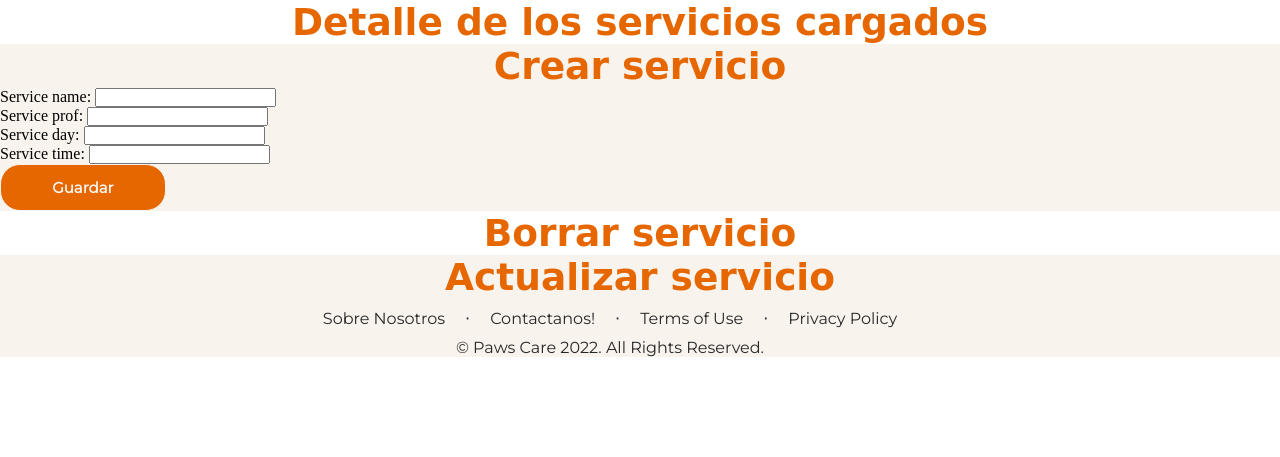
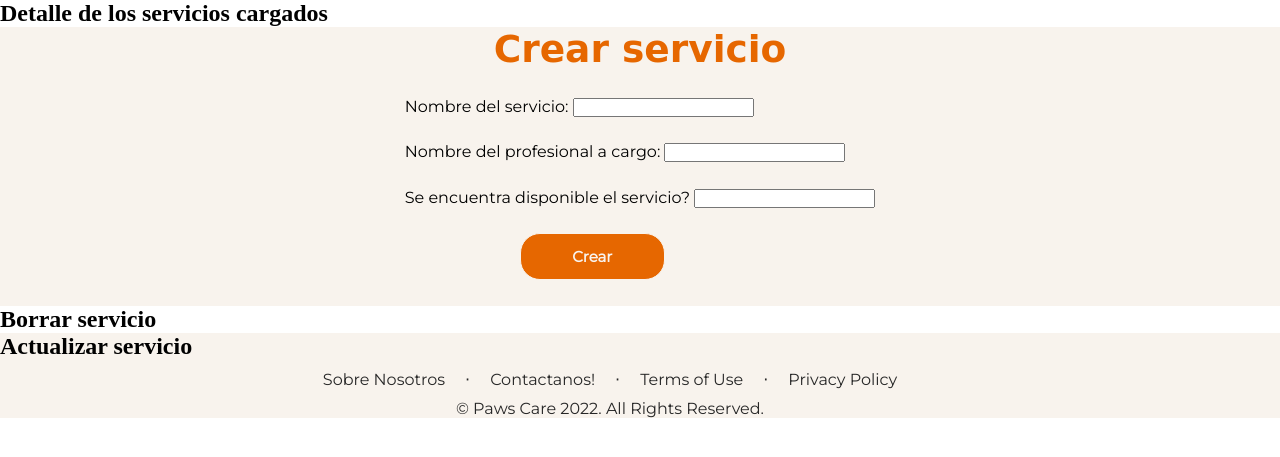
Before and after one commit to milagrosnu/ProyectoVet, a Django app: page /services/create-service in a window 1280 px wide. Shown: the part 56-513 px from the top of the page. Run offline with Django 4.2, Linux system fonts and the light colour scheme; some libraries are stand-ins or nearby versions; some web fonts are replaced.

Commit message:
create service

```diff
--- a/AppVet/models.py
+++ b/AppVet/models.py
@@ -5,8 +5,7 @@ from django.db import models
 class Services(models.Model):
     service_name = models.CharField(max_length=50)
     service_prof = models.CharField(max_length=50)
-    service_day = models.DateField()
-    service_time = models.TimeField()
+    service_available = models.BooleanField(default=True)
 
     add_date = models.DateTimeField(auto_now_add=True)
 
--- a/AppVet/static/AppVet/css/style.css
+++ b/AppVet/static/AppVet/css/style.css
@@ -587,15 +587,15 @@ small-devices-and-up-media-quer
     padding: 1vw 4vw 1vw 4vw;
 }
 
-/* service detail */
-.service-detail {
+/* form detail */
+.create-detail {
     text-align: center;
     font-family: var(--Font_Title);
     font-size: var(--L);
     color: var(--Color_Main);
 }
 
-.service-data {
+.create-data {
     text-align: center;
     font-family: var(--Font_Text);
     font-size: var(--M);
@@ -605,3 +605,25 @@ small-devices-and-up-media-quer
 .section-bg {
     background-color: var(--Color_Light);
 }
+
+.create-form{
+    display:flex;
+    justify-content: center;
+
+    padding-top: 2vw;
+}
+
+.create-input{
+    display:flex;
+    flex-direction: column;
+    align-items: left;
+}
+
+.create-field{
+    padding-bottom: 2vw;
+    font-family: var(--Font_Text);
+}
+.form-btn-dark{
+    margin-bottom: 2vw;
+    margin-left: 9vw;
+}
--- a/AppVet/templates/AppVet/services_mgt.html
+++ b/AppVet/templates/AppVet/services_mgt.html
@@ -47,16 +47,27 @@
     </main>
     <!-- una vez logueado con admin, crea, actualiza o elimina servicio con form -->
     <section class="section-bg">
-        <div class="service-detail">
+        <div class="create-detail">
             <h2>Crear servicio</h2>
         </div>
-        <div>
+        <div class="create-form">
             <!-- para crear un servicio y cargar en bbdd -->
-            <form action="" method="POST"> {% csrf_token %}
-                <table>
-                    {{form.as_p}}
-                </table>
-                <input type="submit" value="Guardar" class="form-btn-dark" />
+            <form action="" method="POST" enctype="multipart/form-data"> {% csrf_token %}
+                <div class="crear-input">
+                    <div class="create-field">
+                        <label for="id_service_name"> Nombre del servicio: </label>
+                        <input type="text" name="service_name" maxlength="50" required id="id_service_name">
+                    </div>
+                    <div class="create-field">
+                        <label for="id_service_prof"> Nombre del profesional a cargo: </label>
+                        <input type="text" name="service_prof" maxlength="50" required id="id_service_prof">
+                    </div>
+                    <div class="create-field">
+                        <label for="id_service_available">Se encuentra disponible el servicio? </label>
+                        <input type="boolean" name="service_available" required id="id_service_available">
+                    </div>
+                </div>
+                <input type="submit" value="Crear" class="form-btn-dark" />
             </form>
         </div>
     </section>
--- a/AppVet/views.py
+++ b/AppVet/views.py
@@ -32,8 +32,7 @@ def CreateService(request):
             service = Services(
                 service_name=data['service_name'],
                 service_prof=data['service_prof'],
-                service_day=data['service_day'],
-                service_time=data['service_time'],
+                service_available=data['service_available'],
             )
             service.save()
             return render(request, 'AppVet/services-mgt.html')
```
Also changed, not shown: AppVet/templates/AppVet/products_mgt.html (+24 -8 lines), AppVet/migrations/0002_remove_services_service_day_and_more.py (added), db.sqlite3.
